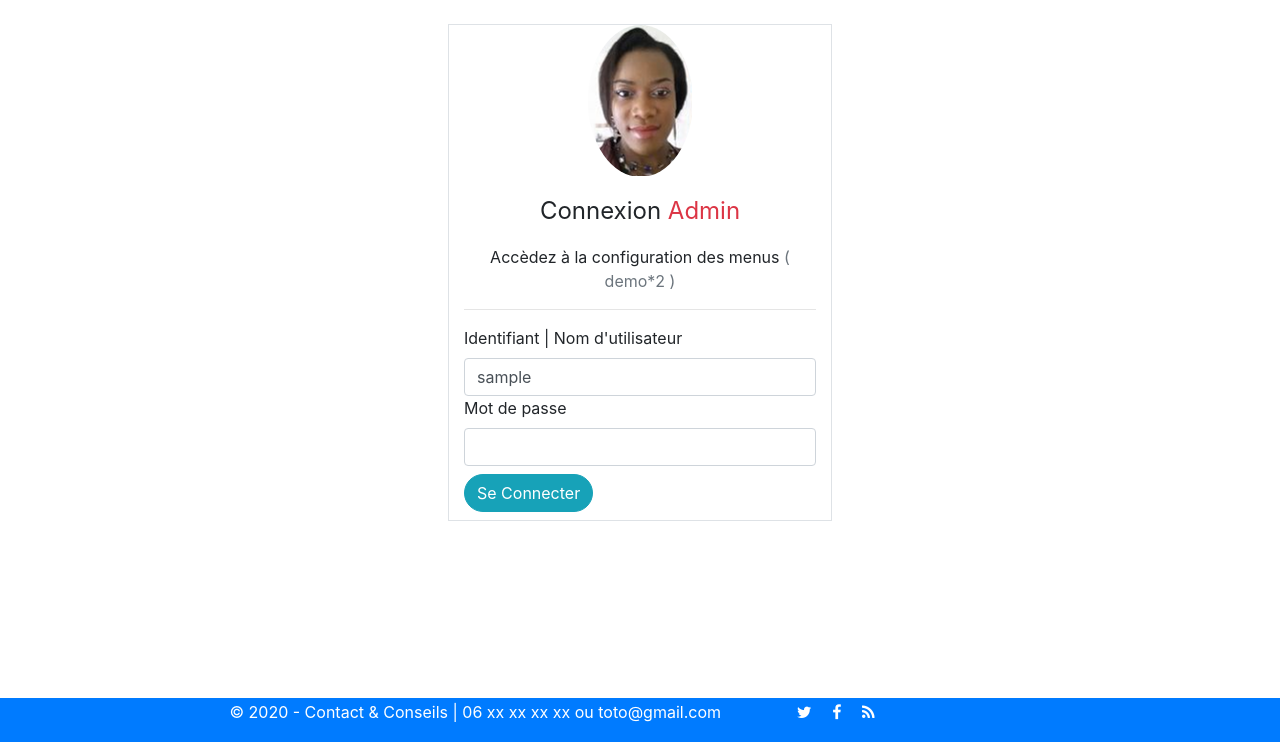
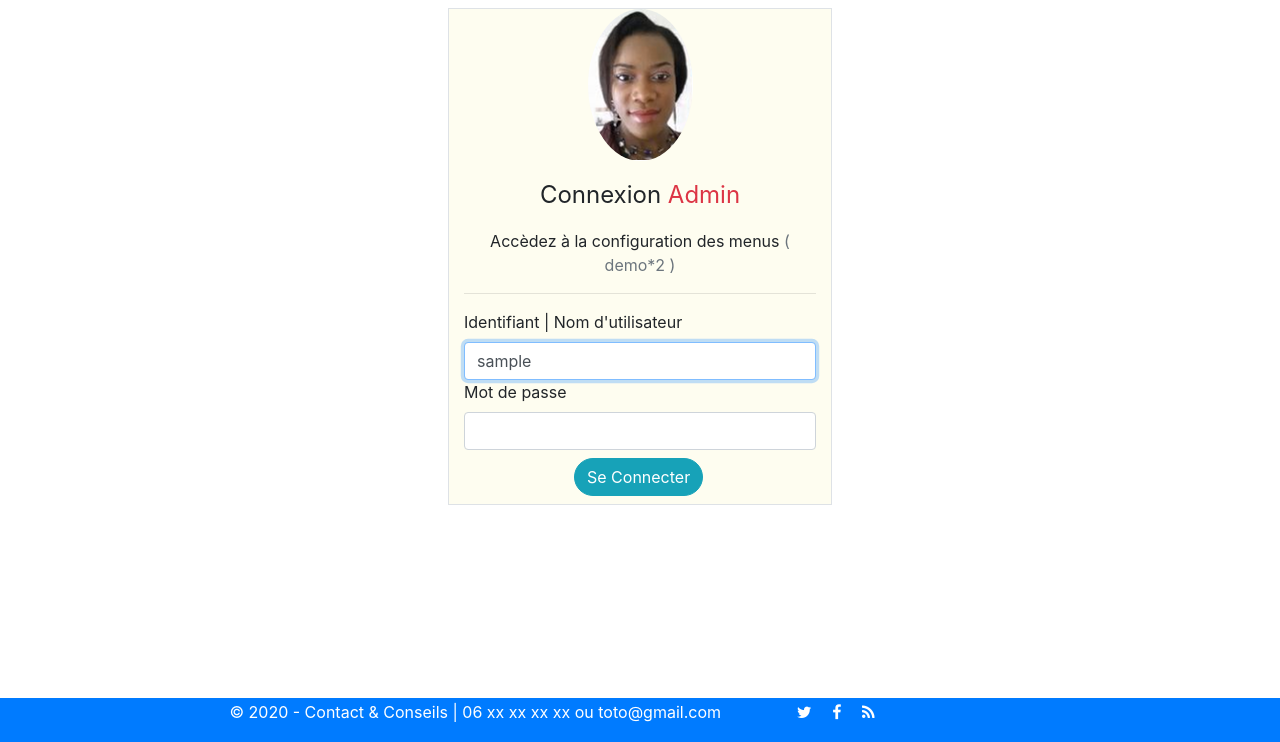
Before and after one commit to Nyabeu/Menu_Restaurant, a Symfony app: template templates/security/login.html.twig in a window 1280 px wide. Shown: the part 58-800 px from the top of the page. Run offline with Twig, Linux system fonts and the light colour scheme; the template is opened without the code that fills it: most values are stand-ins (such as "Sample title", 1, 10 or a date in 2020); some libraries are stand-ins or nearby versions.

Commit message:
Fin project

```diff
--- a/templates/base.html.twig
+++ b/templates/base.html.twig
@@ -10,7 +10,7 @@
 
         <link rel="shortcut icon" href="{{ asset('images/iconOriane.ico') }}" type="image/x-icon">
         <link rel="stylesheet" href="https://stackpath.bootstrapcdn.com/bootstrap/4.4.1/css/bootstrap.min.css" integrity="sha384-Vkoo8x4CGsO3+Hhxv8T/Q5PaXtkKtu6ug5TOeNV6gBiFeWPGFN9MuhOf23Q9Ifjh" crossorigin="anonymous">
-         <link rel="stylesheet" href="https://cdnjs.cloudflare.com/ajax/libs/font-awesome/4.7.0/css/font-awesome.min.css">
+        <link rel="stylesheet" href="https://cdnjs.cloudflare.com/ajax/libs/font-awesome/4.7.0/css/font-awesome.min.css">
         <link rel="stylesheet" href="{{ asset('css/style.css') }}" type="text/css">
 
         {% block stylesheets %}{% endblock %}
--- a/templates/security/login.html.twig
+++ b/templates/security/login.html.twig
@@ -3,26 +3,30 @@
 {% block title %}Se connecter{% endblock %}
 
 {% block body %}
-<div class="container mt-4 border" style="width: 30%; margin: auto;">
+<div class="container mt-2 border" style="width: 30%; margin: auto;background: rgb(254, 253, 240);">
 
-    {% if error %}
-        <div class="alert alert-danger">{{  error.messageKey|trans(error.messageData, 'security') }}</div>
-    {% endif %}
+
     <div class="text-center">
         <p><img src="{{ asset('images/oriane.PNG')}}"  class="rounded-circle" alt="photo de l'administrateur"</p>
         <p style="font-size: 1.5em;">Connexion <span class="text-danger">Admin</span></p>
         <p>Accèdez à la configuration des menus<span class="text-muted"> ( demo*2 )</span></p><hr>
     </div>
+
     <form method="post" action="{{ path('login') }}">
+
+	    {% if error %}
+        <div class="alert alert-danger">{{  error.messageKey|trans(error.messageData, 'security') }}</div>
+		{% endif %}
+
       <div class="form_group">
         <label for="username" class="control-label">Identifiant | Nom d'utilisateur</label>
-        <input type="text" name="_username" id="username" class="form-control" value="{{ last_username }}">
+        <input type="text" name="_username" id="username" class="form-control" value="{{ last_username }}" required autofocus>
       </div>
       <div class="form_group">
         <label for="password" class="control-label">Mot de passe</label>
-        <input type="password" name="_password" id="password" class="form-control">
+        <input type="password" name="_password" id="password" class="form-control" required>
       </div>
-      <button type="submit" class="btn btn-info my-2 mx-auto" style="border-radius: 20px;">Se Connecter</button>
+      <button type="submit" class="btn btn-info my-2" style="border-radius: 20px;margin-left: 110px;">Se Connecter</button>
     </form>
 </div>
 
```
